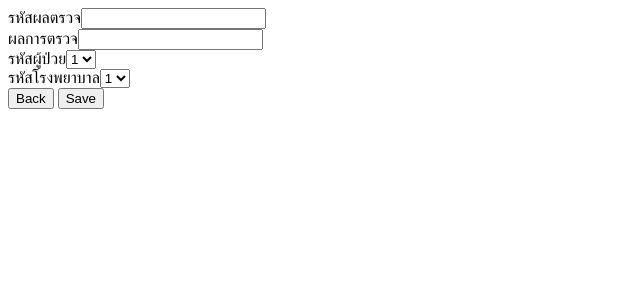
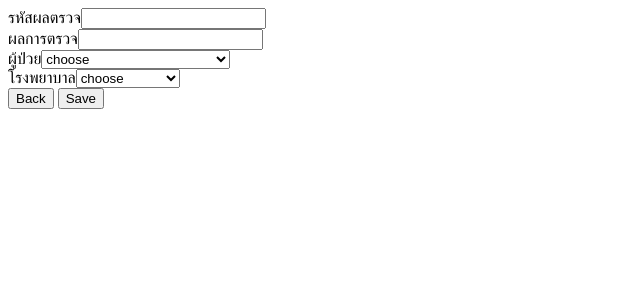
Before and after one commit to nutnareexx/ITM_G10, a PHP site: template views/Results/newResults.php in a window 1280 px wide. Shown: the top 300 px of the page, without its empty margins (0-640 px from the left). Run offline with PHP 8.4, Linux system fonts and the light colour scheme; the template is opened without the code that fills it: most values are stand-ins (such as "Sample title", 1, 10 or a date in 2020).

Commit message:
Update newResults.php

```diff
--- a/views/Results/newResults.php
+++ b/views/Results/newResults.php
@@ -1,12 +1,14 @@
 <form method="get" action="">
     <label>รหัสผลตรวจ<input type="text" name="id"/></label><br>
     <label>ผลการตรวจ<input type="text" name="rs"/></label><br>
-    <label>รหัสผู้ป่วย<select name="uid">
-        <?php foreach($resultsList as $r) {echo "<option value = $r->uid>$r->uid</option>";}?>
+    <label>ผู้ป่วย<select name="uid">
+        <option value=""> choose </option>
+        <?php foreach($resultsList as $r) {echo "<option value = $r->uid>$r->name $r->sname</option>";}?>
         </select>
     </label><br>
-    <label>รหัสโรงพยาบาล<select name="hid">
-        <?php foreach($resultsList as $r) {echo "<option value = $r->hid>$r->hid</option>";}?>
+    <label>โรงพยาบาล<select name="hid">
+        <option value=""> choose </option>
+        <?php foreach($resultsList as $r) {echo "<option value = $r->hid>$r->hname</option>";}?>
         </select>
     </label><br>
     <input type="hidden" name="controller" value="results"/>
```
